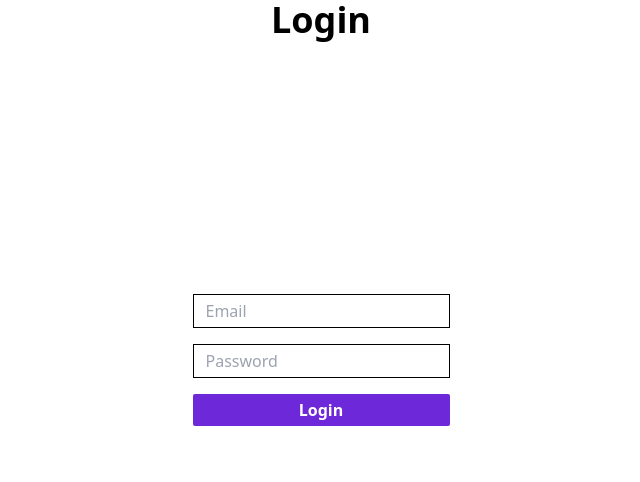
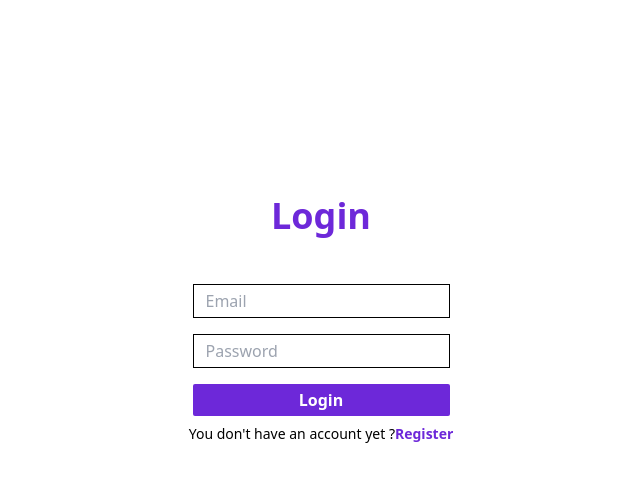
Before and after one commit to LucasTamaya/full-stack-todo-app, a Next.js app: page /login in a window 1280 px wide. Shown: the top 482 px of the page, without its empty margins (319-959 px from the left). Built offline with nearby package versions, Linux system fonts and the light colour scheme.

Commit message:
Ajout de style avec header

```diff
--- /dev/null
+++ b/components/Header.js
@@ -0,0 +1,24 @@
+import Link from "next/link";
+
+const Header = () => {
+  return (
+    <>
+      <header className="w-full h-fit bg-violet-700 p-5 flex justify-between mb-10">
+        <h1 className="text-2xl sm:text-4xl text-white font-bold">Todo App</h1>
+        <nav>
+          <Link href="/login">
+            <button className="mr-8 text-white">Login</button>
+          </Link>
+
+          <Link href="/register">
+            <button className="bg-white p-2 text-violet-700 rounded-2xl">
+              Register
+            </button>
+          </Link>
+        </nav>
+      </header>
+    </>
+  );
+};
+
+export default Header;
--- /dev/null
+++ b/components/Loading.js
@@ -0,0 +1,12 @@
+import AutorenewIcon from "@mui/icons-material/Autorenew";
+
+const Loading = () => {
+  return (
+    <div className="flex justify-center items-center gap-x-2">
+      <h2 className="text-center text-4xl font-bold">Loading</h2>
+      <AutorenewIcon className="animate-spin text-4xl" />
+    </div>
+  );
+};
+
+export default Loading;
--- a/components/allTodos.js
+++ b/components/allTodos.js
@@ -30,13 +30,9 @@ const AllTodos = ({ allTodos, setAllTodos }) => {
   const updateTodo = async (todoId, doneState) => {
     //   update la todo directement du front pour la rapidité car sinon besoin de re récupérer toutes les todos etc ...
     // om map dans toutes les todos, on trouve la todo a update et on update son state avec la state inverse
-    console.log(doneState);
-    console.log("id: ", todoId);
     setAllTodos(
       allTodos.map((x) => {
-        console.log(x);
         if (x._id != todoId) {
-          console.log("je ne dois pas update la todo", x.title);
         }
         if (x._id === todoId) {
           return { ...x, done: doneState };
@@ -58,22 +54,17 @@ const AllTodos = ({ allTodos, setAllTodos }) => {
     if (data.data.message === "JWT error") {
       setErrorMessage("Error, you must be connected");
     }
-
-    // si aucune erreur, on met à jour la liste des todos
-    if (!data.data.message) {
-      console.log("data updated");
-    }
   };
 
   return (
     <div>
       {allTodos.length > 0 && (
         <div className="w-full p-10 sm:max-w-screen-md mx-auto">
-          <h2 className="text-violet-700 font-bold mb-5">TODOS</h2>
+          {/* <h2 className="text-violet-700 font-bold mb-5">TODOS</h2> */}
           {allTodos.map((x) => (
             <ul key={x._id} className="flex flex-col">
               <li
-                className={`${"border-2 p-3 border-violet-700 mb-2 flex justify-between text-violet-700"} ${
+                className={`${"border-2 p-3 border-violet-700 mb-5 flex justify-between text-violet-700 rounded"} ${
                   x.done ? "line-through" : "no-underline"
                 }`}
               >
--- a/pages/_app.js
+++ b/pages/_app.js
@@ -1,7 +1,7 @@
-import '../styles/globals.css'
+import "../styles/globals.css";
 
 function MyApp({ Component, pageProps }) {
-	return <Component {...pageProps} />
+  return <Component {...pageProps} />
 }
 
-export default MyApp
+export default MyApp;
--- a/pages/login.js
+++ b/pages/login.js
@@ -1,5 +1,6 @@
 import { useState } from "react";
 import { useRouter } from "next/router";
+import Link from "next/link";
 const axios = require("axios");
 
 export default function Login() {
@@ -40,8 +41,10 @@ export default function Login() {
   }
   return (
     <div className="w-screen h-screen">
-      <h1 className="text-2xl sm:text-4xl text-center font-bold">Login</h1>
-      <div className="w-full h-4/5 flex justify-center items-center">
+      <div className="w-full h-4/5 flex flex-col justify-center items-center">
+        <h1 className="text-2xl text-violet-700 sm:text-4xl text-center font-bold mb-10">
+          Login
+        </h1>
         <form className="flex flex-col ">
           <input
             className="px-3 py-1 m-2 border border-black"
@@ -64,6 +67,12 @@ export default function Login() {
             value="Login"
           />
         </form>
+        <p className="text-sm">
+          You don't have an account yet ?
+          <span className="text-violet-700 font-bold">
+            <Link href="/login">Register</Link>
+          </span>
+        </p>
       </div>
       {loading && <p>Loading ...</p>}
       {errorMessage && (
--- a/pages/register.js
+++ b/pages/register.js
@@ -1,5 +1,7 @@
 import { useState } from "react";
 import { useRouter } from "next/router";
+import Link from "next/link";
+import Loading from "../components/Loading";
 const axios = require("axios");
 
 export default function Register() {
@@ -45,8 +47,10 @@ export default function Register() {
   }
   return (
     <div className="w-screen h-screen">
-      <h1 className="text-2xl sm:text-4xl text-center font-bold">Register</h1>
-      <div className="w-full h-4/5 flex justify-center items-center">
+      <div className="w-full h-4/5 flex flex-col justify-center items-center">
+        <h1 className="text-2xl text-violet-700 sm:text-4xl text-center font-bold mb-10">
+          Register
+        </h1>
         <form className="flex flex-col ">
           <input
             className="px-3 py-1 m-2 border border-violet-700"
@@ -76,8 +80,9 @@ export default function Register() {
             value="Register"
           />
         </form>
+        <p className="text-sm">You already have an account ? <span className="text-violet-700 font-bold"><Link href="/login">Login</Link></span></p>
       </div>
-      {loading && <p>Loading ...</p>}
+      {loading && <Loading />}
       {errorMessage && (
         <p className="text-red-500 text-xl text-center font-bold border border-red-500 w-fit">
           {errorMessage}
--- a/pages/todos.js
+++ b/pages/todos.js
@@ -1,5 +1,7 @@
 import { useEffect, useState } from "react";
 import AllTodos from "../components/allTodos";
+import Header from "../components/Header";
+import Loading from "../components/Loading";
 const axios = require("axios");
 
 const Todos = () => {
@@ -46,9 +48,6 @@ const Todos = () => {
   const addTodo = async (e) => {
     e.preventDefault();
 
-    // ajout de la todo à la liste qui affichage les todos au frontend et ajout de cette todo en fond dans MongoDB
-    setAllTodos([...allTodos, todo]);
-
     console.log(allTodos);
 
     const res = await axios.post(
@@ -79,8 +78,7 @@ const Todos = () => {
 
   return (
     <div>
-      {loading && <p>Loading...</p>}
-      {errorMessage && <p>{errorMessage}</p>}
+      <Header />
       {allTodos.length === 0 && (
         <div>
           <h1 className="text-2xl sm:text-4xl font-bold text-center">
@@ -130,6 +128,8 @@ const Todos = () => {
           <AllTodos allTodos={allTodos} setAllTodos={setAllTodos} />
         </div>
       )}
+      {loading && <Loading />}
+      {errorMessage && <p>{errorMessage}</p>}
     </div>
   );
 };
```
Also changed, not shown: components/footer.js (added).
